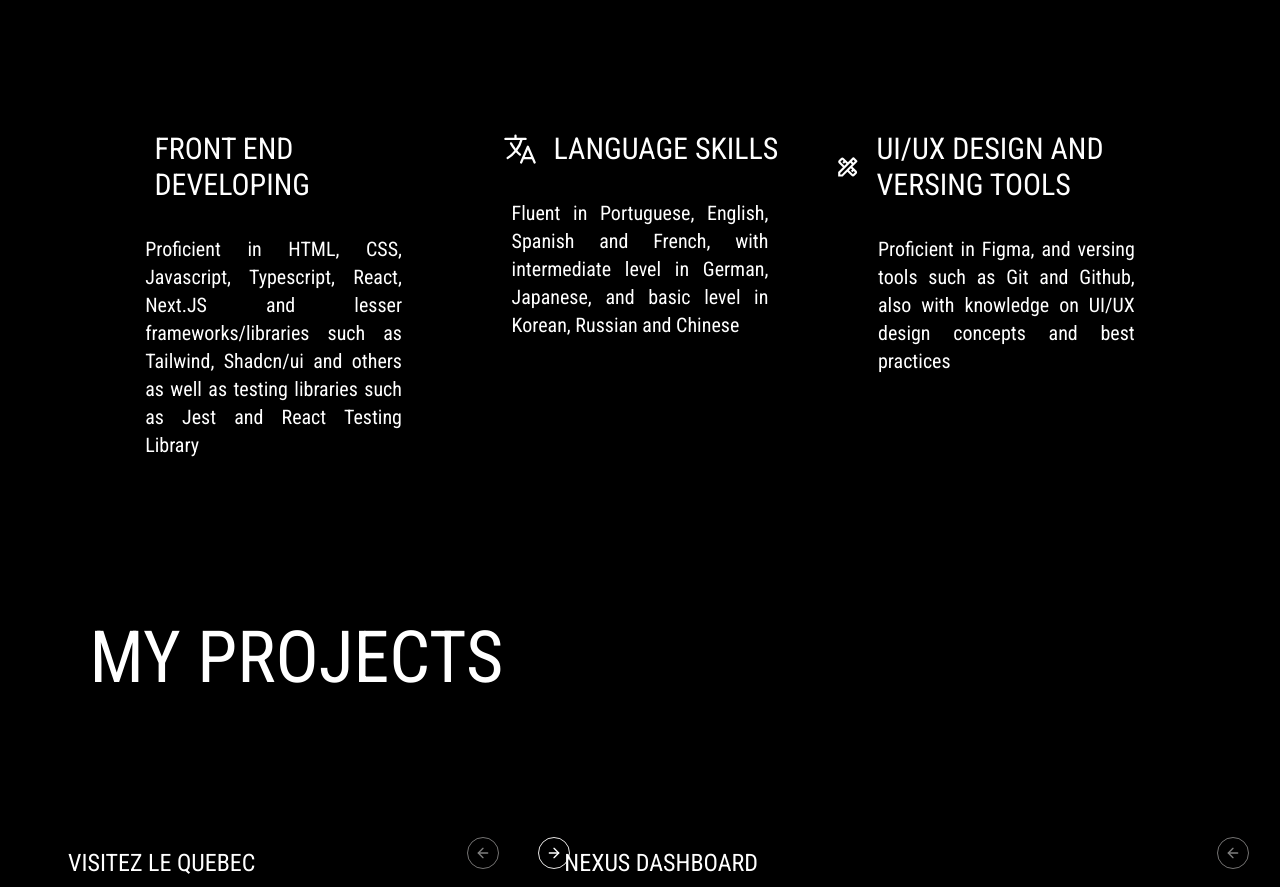
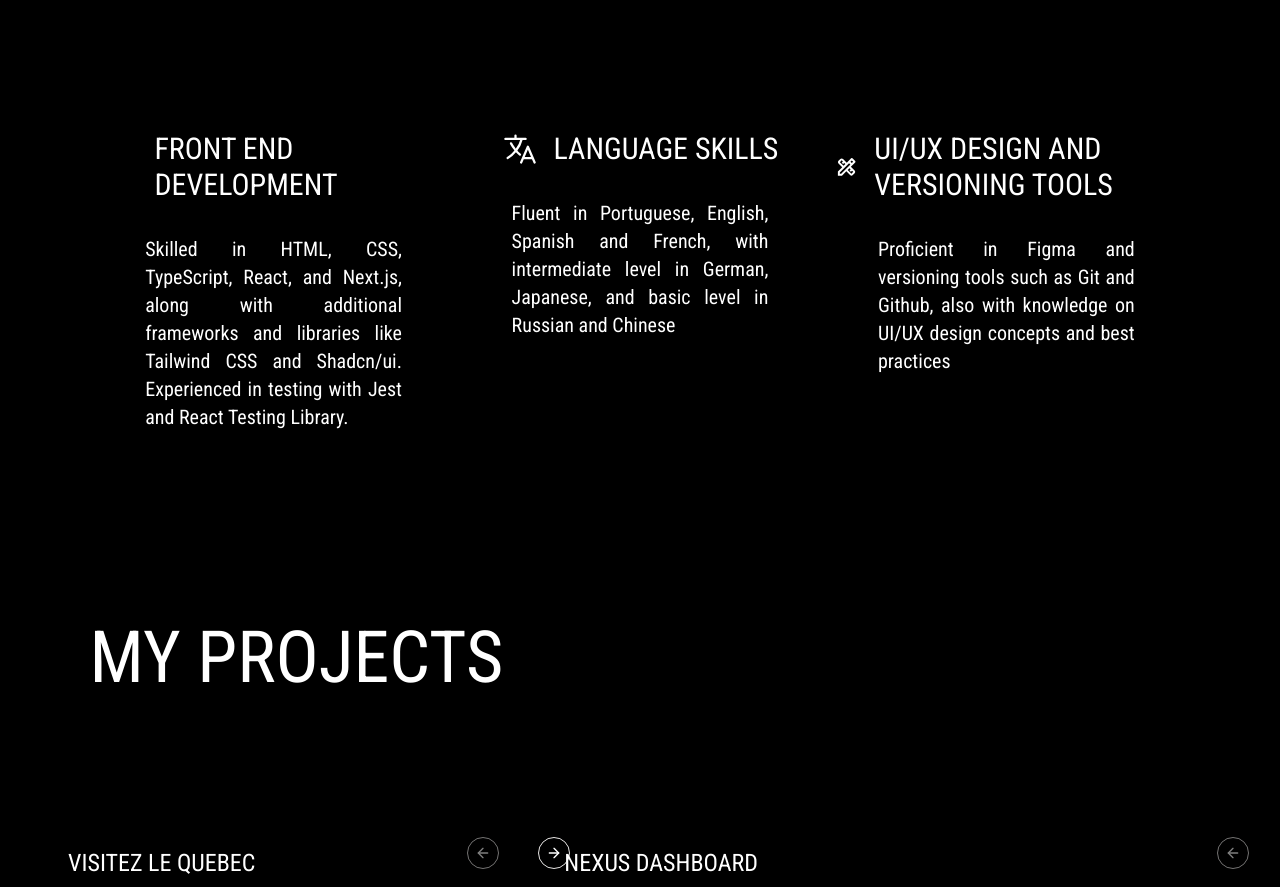
Before and after one commit to wendell-costa-barreto/portfolio, a Next.js app: page / in a window 1280 px wide. Shown: the part 800-1687 px from the top of the page. Built offline with nearby package versions, Linux system fonts and the light colour scheme; some icons are missing.

Commit message:
fixing ortographic issues

```diff
--- a/package.json
+++ b/package.json
@@ -31,12 +31,12 @@
   "devDependencies": {
     "@eslint/eslintrc": "^3",
     "@tailwindcss/postcss": "^4",
-    "@types/node": "^20",
-    "@types/react": "^19",
+    "@types/node": "20.19.0",
+    "@types/react": "19.1.6",
     "@types/react-dom": "^19",
     "eslint": "^9",
     "eslint-config-next": "15.2.4",
     "tailwindcss": "^4",
-    "typescript": "^5"
+    "typescript": "5.8.3"
   }
 }
--- a/src/app/page.tsx
+++ b/src/app/page.tsx
@@ -120,16 +120,16 @@ export default function Home() {
                 className={`${roboto.className} uppercase font-roboto text-3xl mt-[5%] flex items-center gap-4`}
               >
                 <HugeiconsIcon icon={ComputerProgramming01Icon} size={36} />
-                Front End Developing
+                Front End Development
               </h1>
 
               <p
                 className={`${roboto.className} font-roboto text-xl text-justify w-[75%]`}
               >
-                Proficient in HTML, CSS, Javascript, Typescript, React, Next.JS
-                and lesser frameworks/libraries such as Tailwind, Shadcn/ui and
-                others as well as testing libraries such as Jest and React
-                Testing Library
+                Skilled in HTML, CSS, TypeScript, React, and Next.js, along with
+                additional frameworks and libraries like Tailwind CSS and
+                Shadcn/ui. Experienced in testing with Jest and React Testing
+                Library.
               </p>
             </motion.div>
 
@@ -149,7 +149,7 @@ export default function Home() {
               >
                 Fluent in Portuguese, English, Spanish and French, with
                 intermediate level in German, Japanese, and basic level in
-                Korean, Russian and Chinese
+                Russian and Chinese
               </p>
             </motion.div>
             <motion.div
@@ -160,13 +160,13 @@ export default function Home() {
                 className={`${roboto.className} uppercase font-roboto text-3xl mt-[5%] flex items-center gap-4`}
               >
                 <MdOutlineDesignServices size={36} />
-                UI/UX Design and Versing Tools
+                UI/UX Design and Versioning Tools
               </h1>
 
               <p
                 className={`${roboto.className} font-roboto text-xl text-justify w-[75%]`}
               >
-                Proficient in Figma, and versing tools such as Git and Github,
+                Proficient in Figma and versioning tools such as Git and Github,
                 also with knowledge on UI/UX design concepts and best practices
               </p>
             </motion.div>
--- a/src/app/projects/[name]/page.tsx
+++ b/src/app/projects/[name]/page.tsx
@@ -148,7 +148,7 @@ export default function ProjectPage() {
               <span className="font-bold">Demo not available</span>
             ) : (
               <Link href={project.demo} className="font-bold underline">
-                Demo
+                Live Demo
               </Link>
             )}
           </h2>
```
Also changed, not shown: 1 other file (tests, documents, lock files or other folders).
